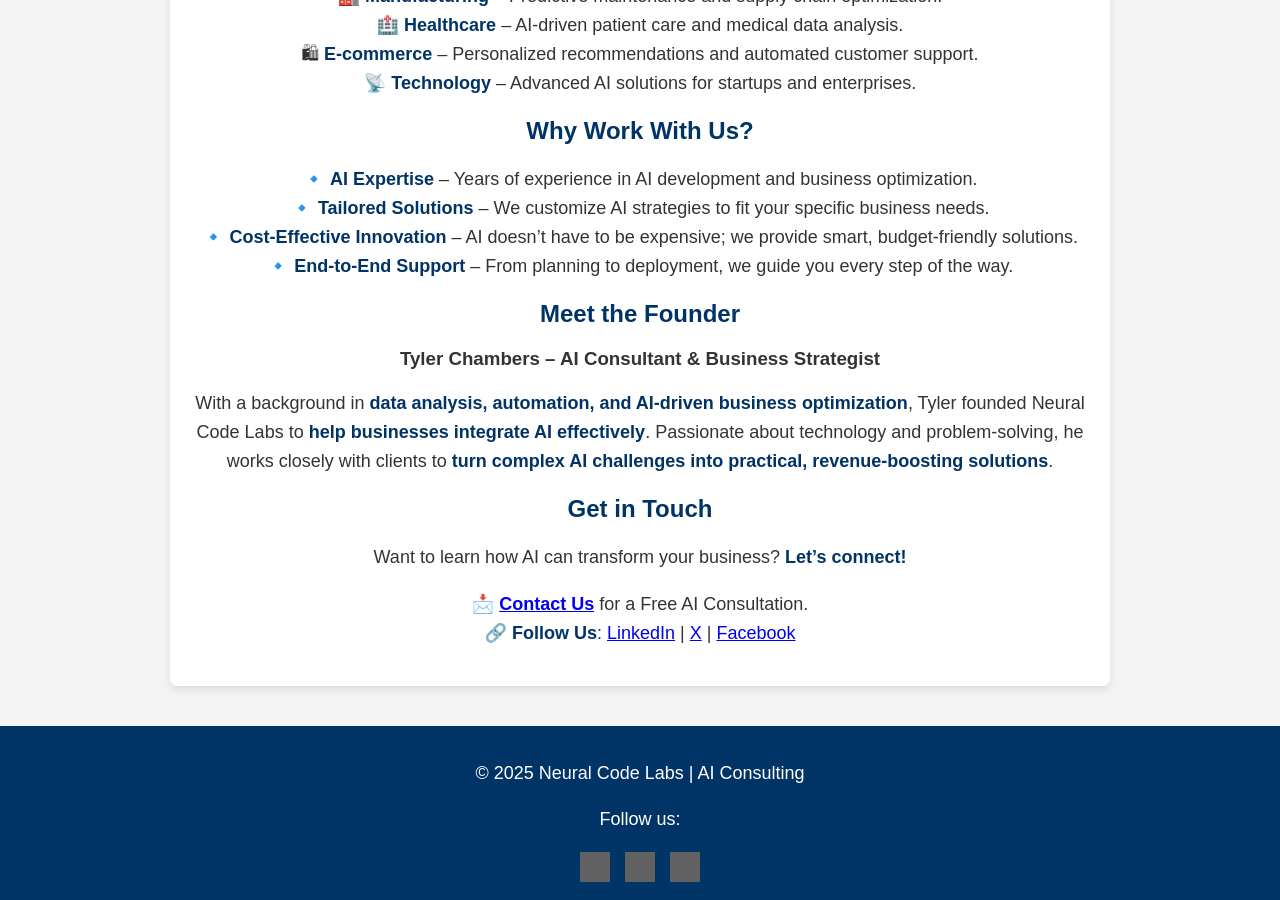
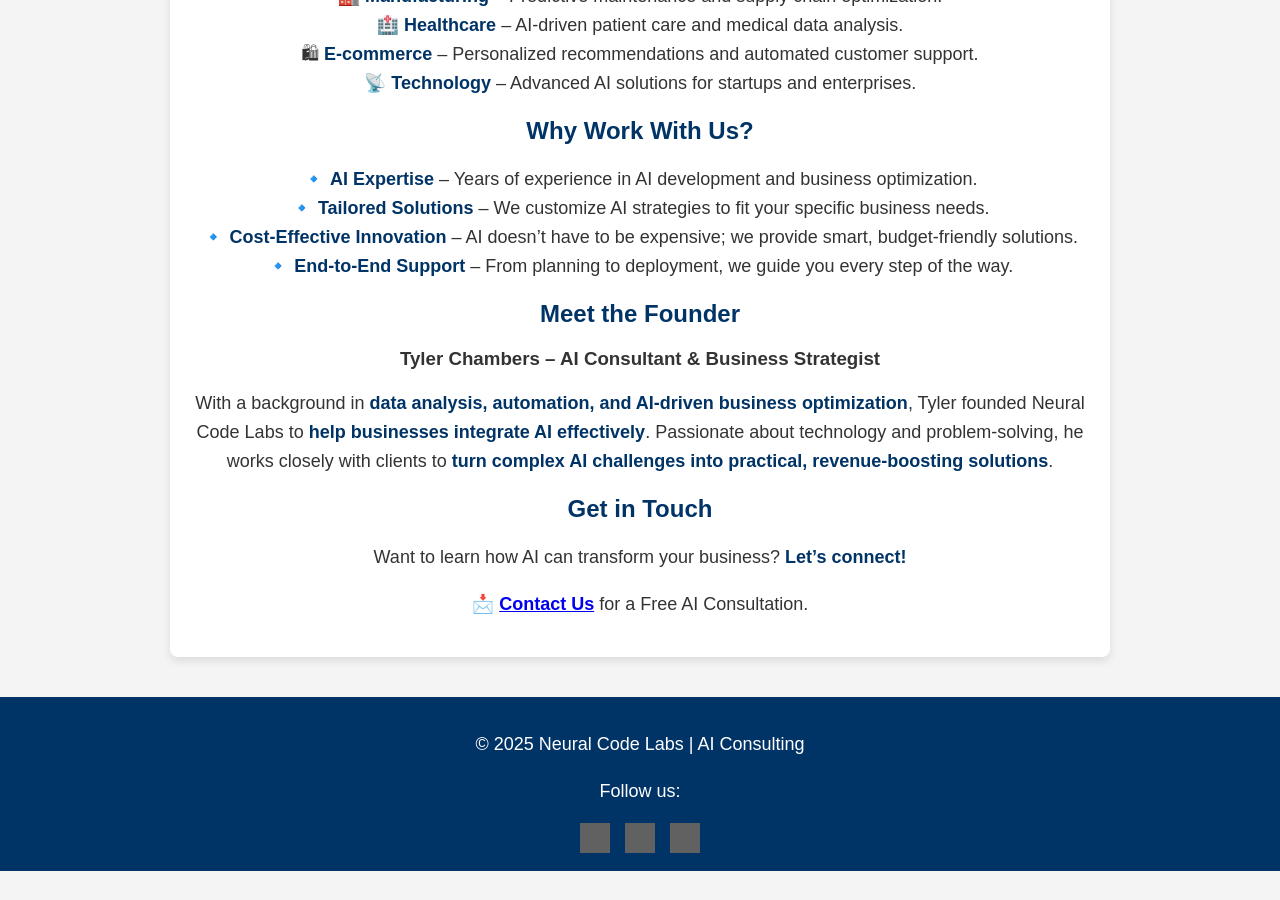
Before and after one commit to Neural-Code-Labs/neuralcodelabs.github.io, a Jekyll site: the page built from about.md, in a window 1280 px wide and 900 px high, scrolled down 1307 px. Built offline with Jekyll 4.4.1, drawn with Linux system fonts in a browser that asks for light colours; after the commit the page ends 2178 px from its top, so only the background shows below that; grey boxes are pictures that could not be loaded.

Commit message:
Update about.md

```diff
--- a/about.md
+++ b/about.md
@@ -47,4 +47,3 @@
 Want to learn how AI can transform your business? **Let's connect!**
 
 📩 **[Contact Us](#contact)** for a Free AI Consultation.
-🔗 **Follow Us**: [LinkedIn](https://www.linkedin.com/company/neuralcodelabs) | [X](https://twitter.com/neuralcodelabs) | [Facebook](https://www.facebook.com/neuralcodelabs/)
```
